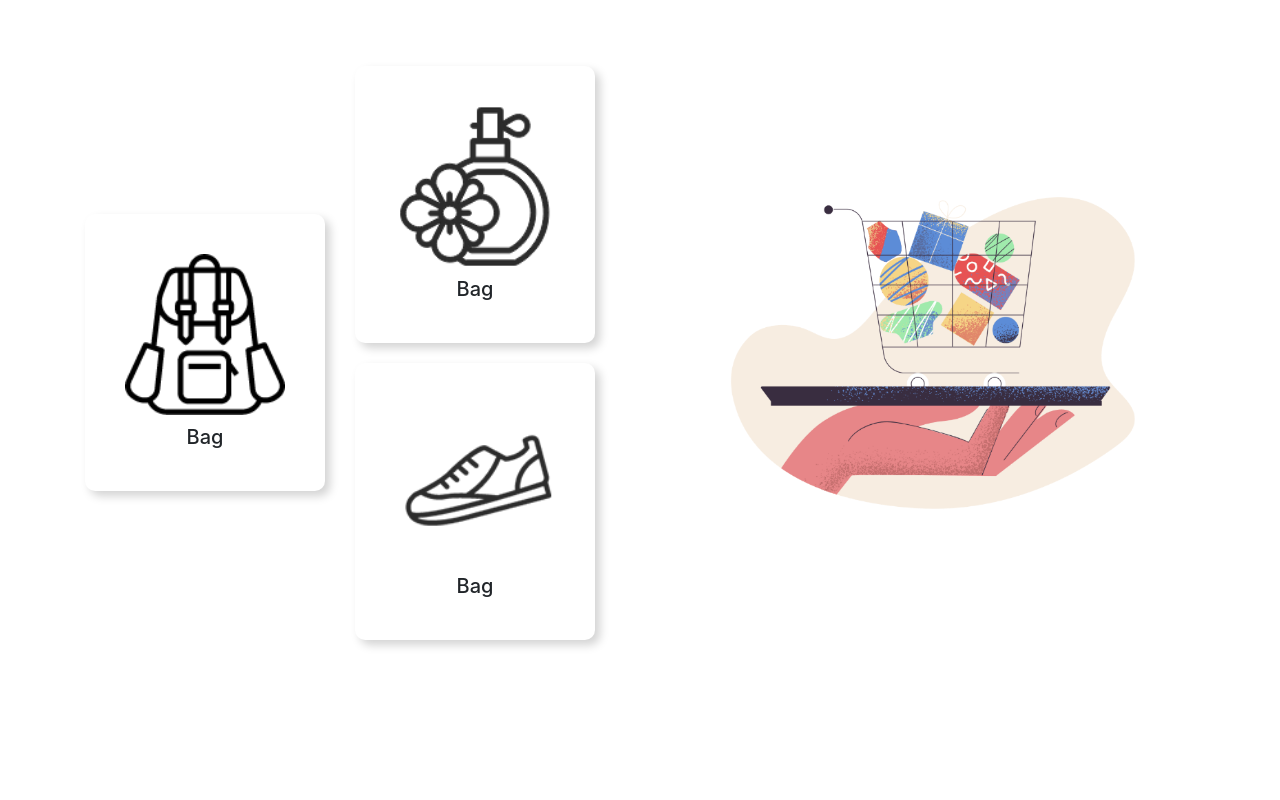
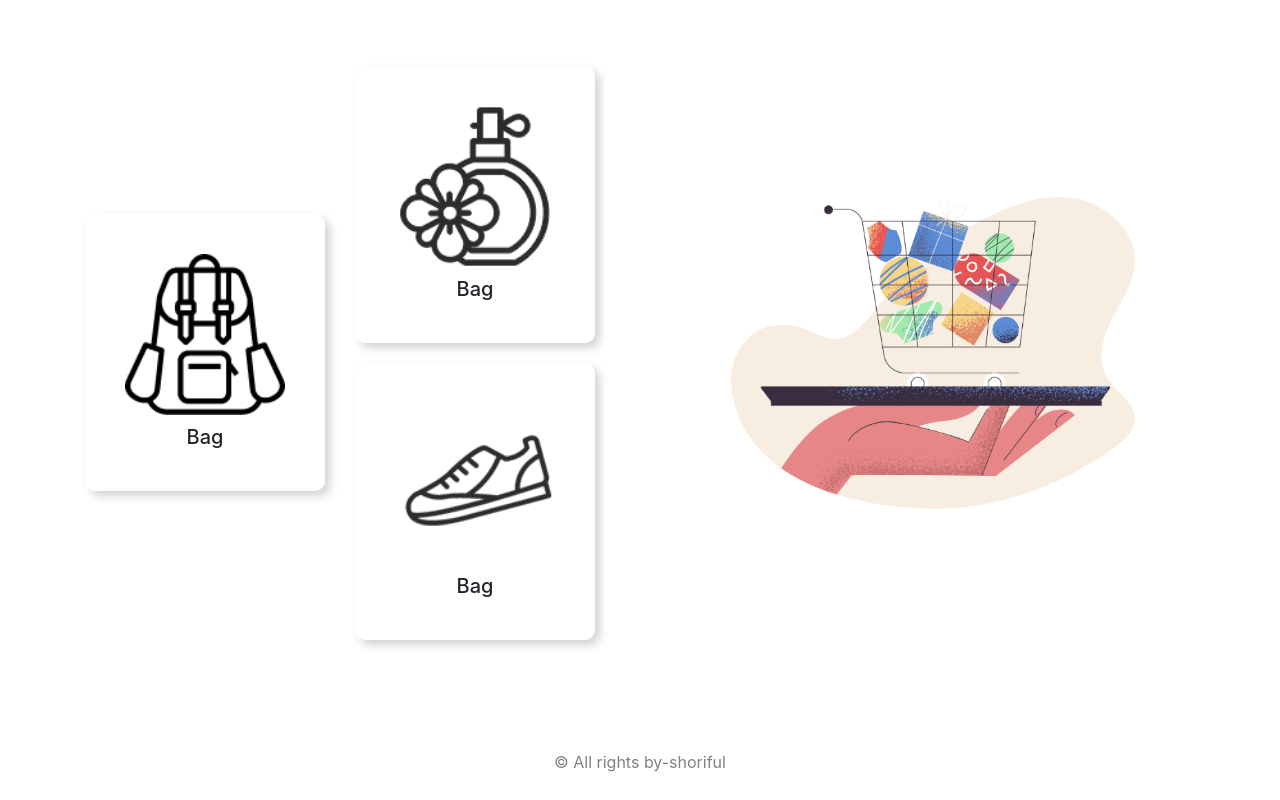
Before and after one commit to rebabd/panda-sell, a plain HTML site: page index.html in a window 1280 px wide. Shown: the part 2130-2930 px from the top of the page. Before the commit the page ends 2870 px from the top, so only its background shows below. Drawn offline with nearby package versions, Linux system fonts and the light colour scheme.

Commit message:
Hot-Gadgets

```diff
--- a/index.html
+++ b/index.html
@@ -197,6 +197,10 @@
            </div>
     </div>
 
+    <footer>
+      <p>&copy; All rights by-shoriful</p>
+    </footer>
+
 
 <script src="https://code.jquery.com/jquery-3.4.1.slim.min.js" integrity="sha384-J6qa4849blE2+poT4WnyKhv5vZF5SrPo0iEjwBvKU7imGFAV0wwj1yYfoRSJoZ+n" crossorigin="anonymous"></script>
 <script src="https://cdn.jsdelivr.net/npm/popper.js@1.16.0/dist/umd/popper.min.js" integrity="sha384-Q6E9RHvbIyZFJoft+2mJbHaEWldlvI9IOYy5n3zV9zzTtmI3UksdQRVvoxMfooAo" crossorigin="anonymous"></script>
--- a/style.css
+++ b/style.css
@@ -63,3 +63,8 @@ p{
 
 
 }
+footer p{
+    text-align: center;
+    color:gray;
+    padding: 10px;
+}
```
